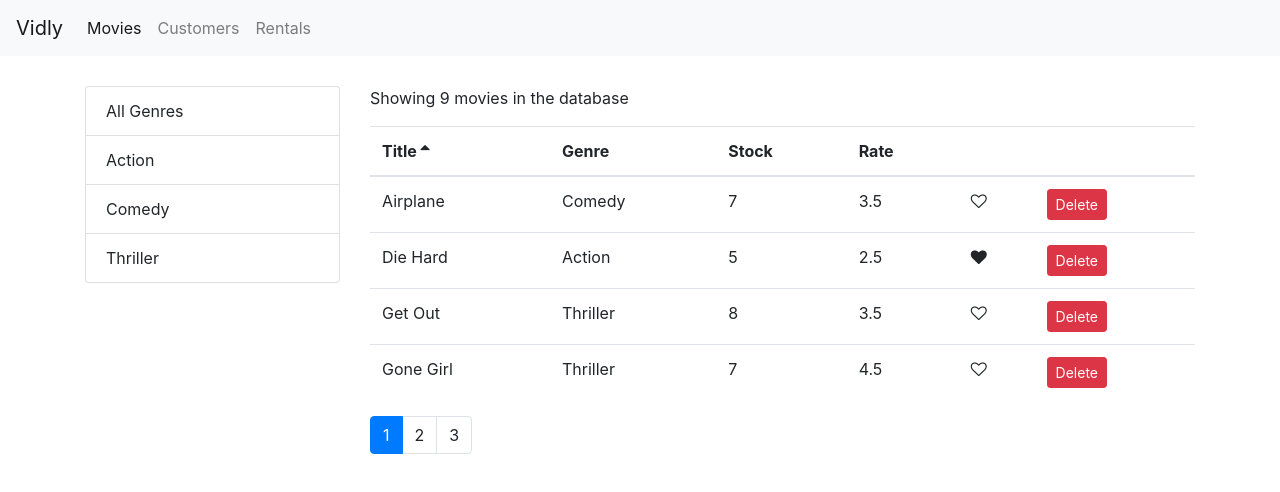
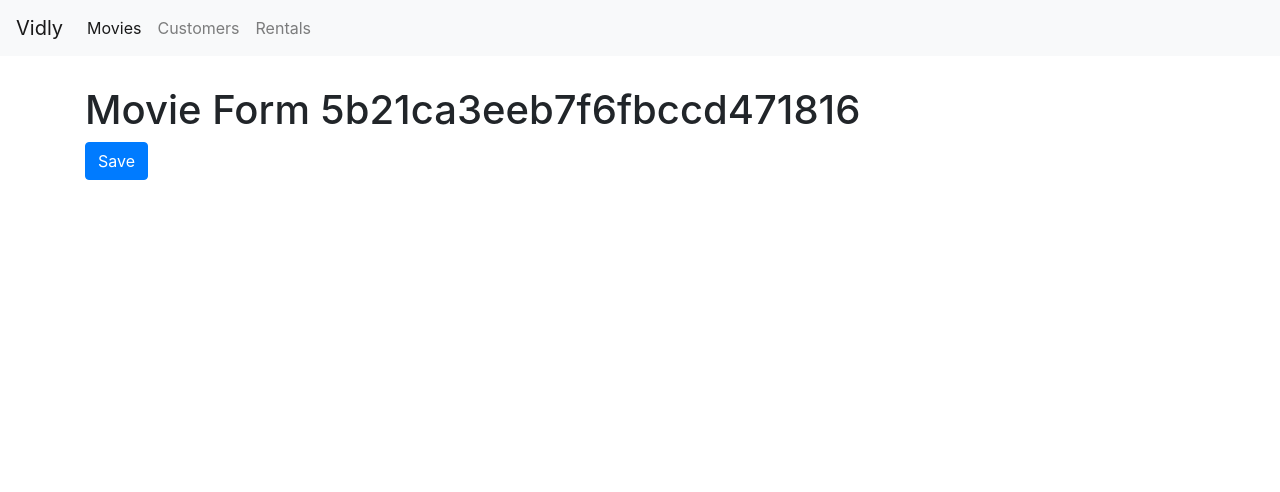
Before and after one commit to ShahinAlKabirMitul/TryToLearnReact, a React (Create React App) app in the folder MCODE/vidly/: page /movies/5b21ca3eeb7f6fbccd471816 in a window 1280 px wide. Shown: the top 492 px of the page. Built offline with nearby package versions, Linux system fonts and the light colour scheme.

Commit message:
Linking to the MovieForm

```diff
--- a/MCODE/vidly/src/App.js
+++ b/MCODE/vidly/src/App.js
@@ -7,6 +7,7 @@
 import NotFound from './components/notFound';
 import NavBar from './components/navBar';
 import './App.css';
+import MovieForm from './components/movieForm';
 class App extends Component {
   render() {
     return (
@@ -14,6 +15,7 @@
         <NavBar />
         <main className="container">
           <Switch>
+            <Route path="/movies/:id" component={MovieForm} />
             <Route path="/movies" component={Movies} />
             <Route path="/customers" component={Customers} />
             <Route path="/rentals" component={Rentals} />
--- a/MCODE/vidly/src/components/movieForm.jsx
+++ b/MCODE/vidly/src/components/movieForm.jsx
@@ -1,6 +1,13 @@
 import React from 'react';
-const MovieForm = () => {
-  return <h1>Movie Form</h1>;
+const MovieForm = ({ match,history }) => {
+  return (
+    <div>
+      <h1>Movie Form {match.params.id}</h1>
+      <button className="btn btn-primary" onClick={()=> history.push('/movies')}>
+        Save
+      </button>
+    </div>
+  );
 };
 
 export default MovieForm;
--- a/MCODE/vidly/src/components/moviesTable.jsx
+++ b/MCODE/vidly/src/components/moviesTable.jsx
@@ -1,10 +1,15 @@
 import React, { Component } from 'react';
 import Like from './common/like';
 import Table from './common/table';
+import { Link } from 'react-router-dom';
 
 class MoviesTable extends Component {
   columns = [
-    { path: 'title', label: 'Title' },
+    {
+      path: 'title',
+      label: 'Title',
+      content: movie => <Link to={`/movies/${movie._id}`}> {movie.title}</Link>,
+    },
     { path: 'genre.name', label: 'Genre' },
     { path: 'numberInStock', label: 'Stock' },
     { path: 'dailyRentalRate', label: 'Rate' },
--- a/MCODE/vidly/src/components/navBar.jsx
+++ b/MCODE/vidly/src/components/navBar.jsx
@@ -11,7 +11,6 @@
         type="button"
         data-toggle="collapse"
         data-target="#navbarNavAltMarkup"
-        aria-con
         trols="navbarNavAltMarkup"
         aria-expanded="false"
         aria-label="Toggle navigation"
```
